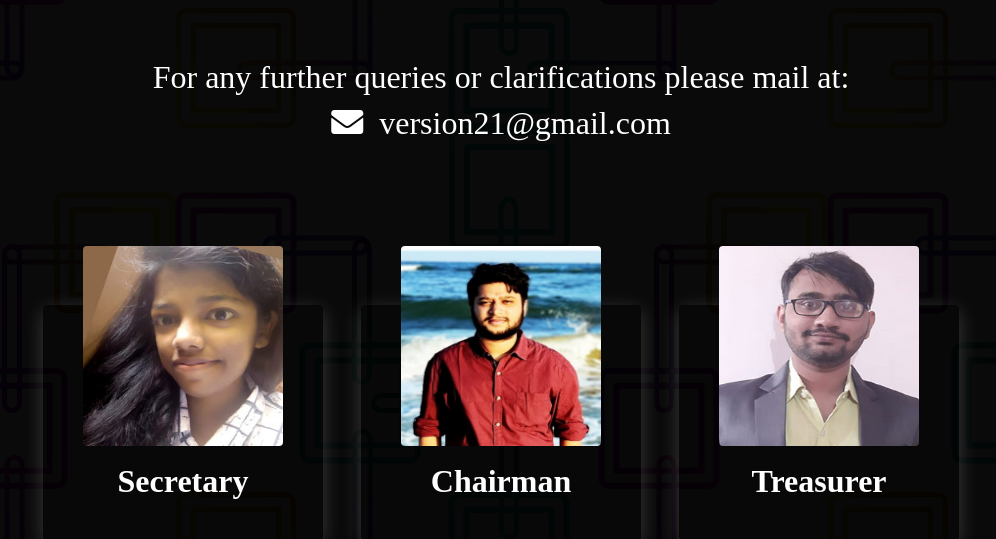
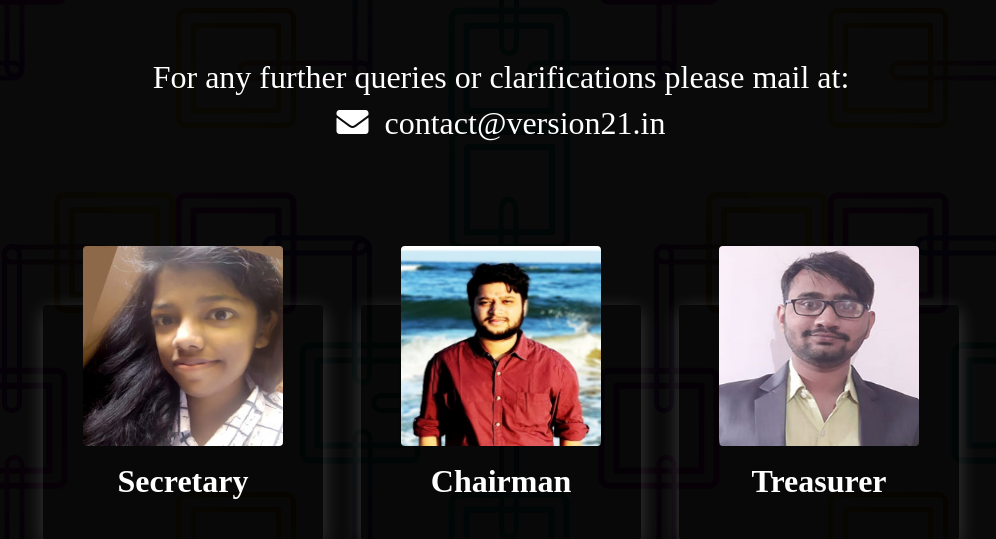
Before and after one commit to 015amit/res_version, a Flask app: page /contact in a window 1280 px wide. Shown: the part 225-764 px from the top of the page, without its empty margins (139-1135 px from the left). Run offline with Flask 2, Linux system fonts and the light colour scheme; some libraries are stand-ins or nearby versions; some web fonts are replaced.

Commit message:
email added

```diff
--- a/version/templates/contact.html
+++ b/version/templates/contact.html
@@ -9,7 +9,7 @@
 <div class="contact-box">
     <div class="header">
         <h2>For any further queries or clarifications please mail at:</h2>
-        <h2><i class="fas fa-envelope"></i>&nbsp; version21@gmail.com</h2>
+        <h2><i class="fas fa-envelope"></i>&nbsp; contact@version21.in</h2>
     </div>
 
     <div class="container">
```
